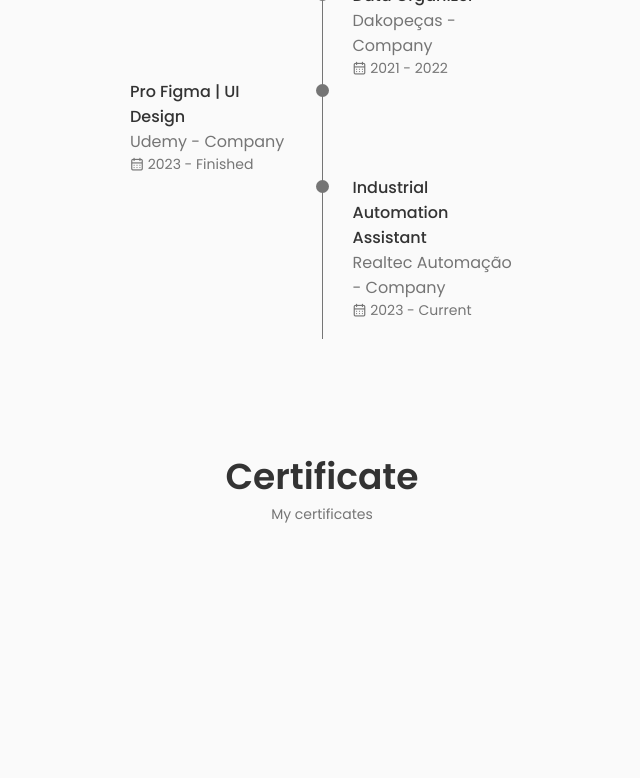
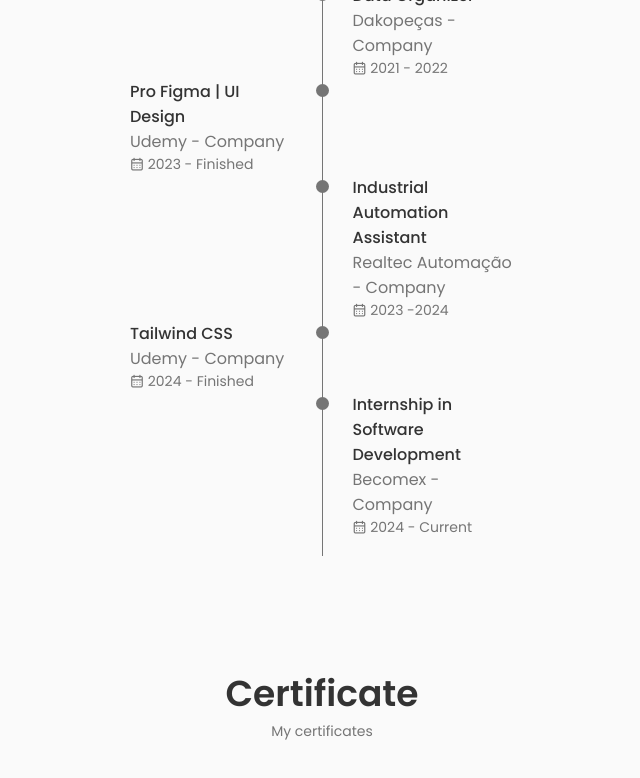
Before and after one commit to kalebefukuda/MyPortfolio, a React (Create React App) app: page / in a window 1280 px wide. Shown: the part 3052-3830 px from the top of the page, without its empty margins (318-958 px from the left). Built offline with nearby package versions, Linux system fonts and the light colour scheme; a web font is replaced by a local one.

Commit message:
modify skills

```diff
--- a/src/compenents/qualification/Qualification.jsx
+++ b/src/compenents/qualification/Qualification.jsx
@@ -130,10 +130,44 @@ const Qualification = () => {
                             <span className="qualification_subtitle"> Realtec Automação - Company</span>
 
                             <div className="qualification_calender">
-                                <i className="uil uil-calendar-alt"></i> 2023 - Current
+                                <i className="uil uil-calendar-alt"></i> 2023 -2024
+                            </div>
+                        </div>
+                    </div>
+
+                    <div className="qualification_data">
+
+                        <div>
+                            <h3 className="qualification_title"> Tailwind CSS</h3>
+                            <span className="qualification_subtitle"> Udemy - Company</span>
+
+                            <div className="qualification_calender">
+                                <i className="uil uil-calendar-alt"></i> 2024 - Finished
                             </div>
                         </div>
 
+                        <div>
+                            <span className="qualification_rounder"></span>
+                            <span className="qualification_line"></span>
+                        </div>
+                    </div>
+
+                    <div className="qualification_data">
+                        <div></div>
+
+                        <div>
+                            <span className="qualification_rounder"></span>
+                            <span className="qualification_line"></span>
+                        </div>
+                        <div>
+                            <h3 className="qualification_title">Internship in Software Development</h3>
+
+                            <span className="qualification_subtitle"> Becomex - Company</span>
+
+                            <div className="qualification_calender">
+                                <i className="uil uil-calendar-alt"></i> 2024 - Current
+                            </div>
+                        </div>
                     </div>
 
                 </div>
```
